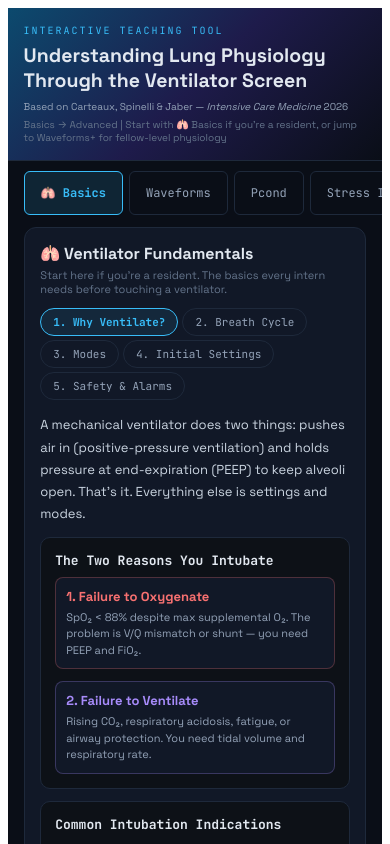
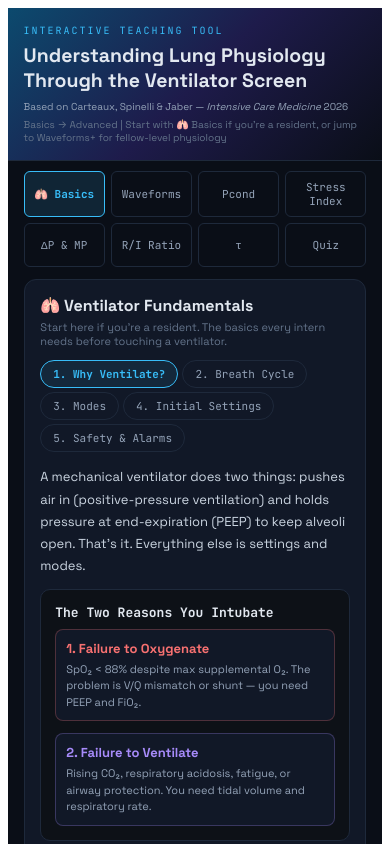
Before and after one commit to ParnoldAlmer/learn-vents, a React (Vite) app: page / in a window 390 px wide. Shown: the top 844 px of the page. Built offline with nearby package versions, Linux system fonts and the light colour scheme.

Commit message:
feat: Implement responsive tab layout with compact styling for `TabBtn` components on mobile.

```diff
--- a/vent-physiology-tool.jsx
+++ b/vent-physiology-tool.jsx
@@ -315,14 +315,14 @@ function Metric({ label, value, unit, color = COLORS.accent, warn }) {
 }
 
 // ─── Tab Button ───
-function TabBtn({ active, children, onClick, color = COLORS.accent }) {
+function TabBtn({ active, children, onClick, color = COLORS.accent, compact }) {
   return (
     <button onClick={onClick} style={{
-      padding: "10px 16px", borderRadius: 6, border: `1px solid ${active ? color : COLORS.cardBorder}`,
+      padding: compact ? "8px 4px" : "10px 16px", borderRadius: 6, border: `1px solid ${active ? color : COLORS.cardBorder}`,
       background: active ? `${color}22` : "transparent", color: active ? color : COLORS.textDim,
-      fontFamily: "'JetBrains Mono', monospace", fontSize: 12, fontWeight: active ? 700 : 400,
-      cursor: "pointer", transition: "all 0.2s", whiteSpace: "nowrap", flexShrink: 0,
-      minHeight: 44, display: "inline-flex", alignItems: "center",
+      fontFamily: "'JetBrains Mono', monospace", fontSize: compact ? 11 : 12, fontWeight: active ? 700 : 400,
+      cursor: "pointer", transition: "all 0.2s",
+      minHeight: 44, display: "flex", alignItems: "center", justifyContent: "center",
       WebkitTapHighlightColor: "transparent",
     }}>
       {children}
@@ -1293,6 +1293,7 @@ function ModuleQuiz() {
 // ─── MAIN APP ───
 export default function VentPhysiologyTool() {
   const [activeTab, setActiveTab] = useState("basics");
+  const isMobile = useIsMobile();
 
   const tabs = [
     { id: "basics", label: "🫁 Basics", color: COLORS.accent },
@@ -1349,15 +1350,18 @@ export default function VentPhysiologyTool() {
         </div>
       </div>
 
-      {/* Tabs — horizontally scrollable on mobile, no wrap */}
+      {/* Tabs — compact 4×2 grid on mobile, centered flex on desktop */}
       <div style={{
-        display: "flex", gap: 6,
+        display: "grid",
+        gridTemplateColumns: isMobile ? "repeat(4, 1fr)" : "repeat(8, auto)",
+        gap: 6,
         padding: "10px clamp(12px, 4vw, 24px) 4px",
-        overflowX: "auto", WebkitOverflowScrolling: "touch",
-        scrollbarWidth: "none", msOverflowStyle: "none",
+        maxWidth: isMobile ? "100%" : "min(95vw, 720px)",
+        margin: isMobile ? 0 : "0 auto",
+        justifyContent: isMobile ? undefined : "center",
       }}>
         {tabs.map(t => (
-          <TabBtn key={t.id} active={activeTab === t.id} onClick={() => setActiveTab(t.id)} color={t.color}>
+          <TabBtn key={t.id} active={activeTab === t.id} onClick={() => setActiveTab(t.id)} color={t.color} compact={isMobile}>
             {t.label}
           </TabBtn>
         ))}
```
